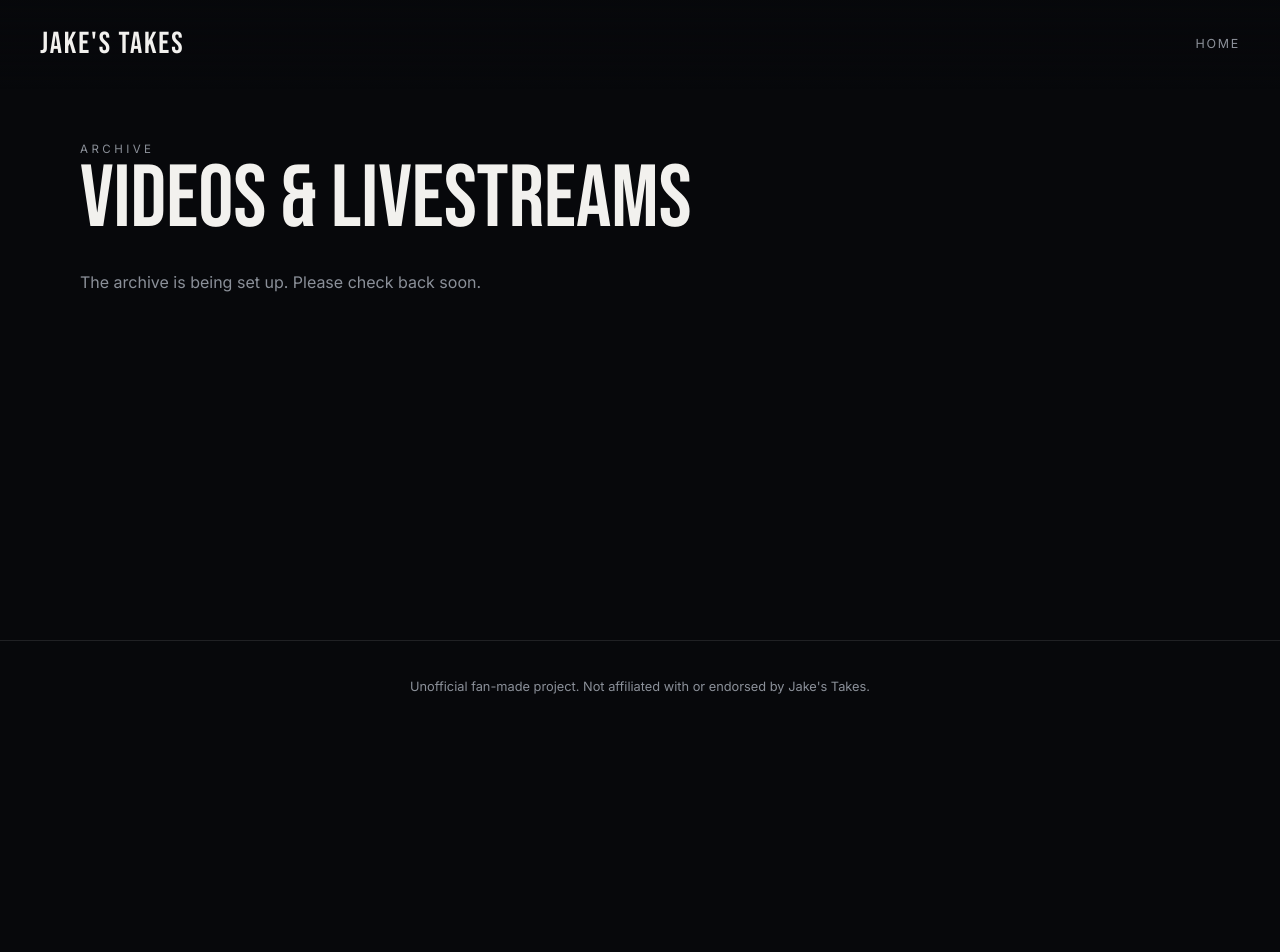
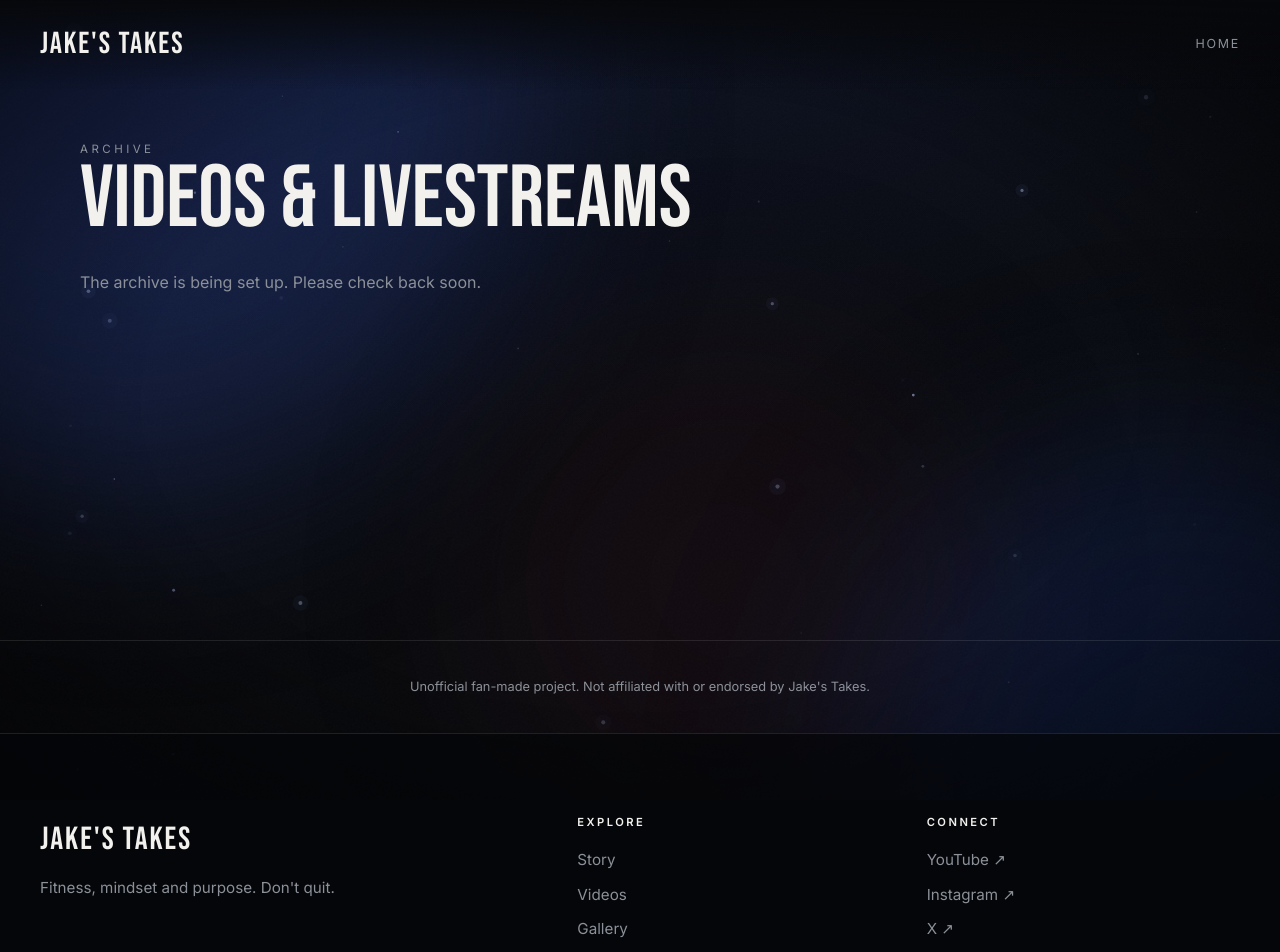
Before and after one commit to aditya20490/jakes-takes, a Next.js app: page /videos in a window 1280 px wide. Shown: the top 952 px of the page. Before the commit the page ends 800 px from the top, so only its background shows below. Built offline with nearby package versions, Linux system fonts and the light colour scheme; no server answers.

Commit message:
Enhance layout with background and footer components
Updated metadata description and added AmbientBackground and Footer components to the layout.

```diff
--- a/app/layout.jsx
+++ b/app/layout.jsx
@@ -1,5 +1,8 @@
 import './globals.css';
+import './site.css';
 import { Bebas_Neue, Inter } from 'next/font/google';
+import AmbientBackground from '../components/AmbientBackground';
+import Footer from '../components/Footer';
 
 const display = Bebas_Neue({
   weight: '400',
@@ -15,15 +18,18 @@
 });
 
 export const metadata = {
-  title: "Jake's Takes (Unofficial Fan Site)",
-  description:
-    "An unofficial fan-made website for Jake's Takes: videos, livestreams, and community.",
+  title: "Jake's Takes",
+  description: 'Videos, livestreams and a community. Fitness, mindset and purpose.',
 };
 
 export default function RootLayout({ children }) {
   return (
     <html lang="en" className={`${display.variable} ${body.variable}`}>
-      <body>{children}</body>
+      <body>
+        <AmbientBackground />
+        {children}
+        <Footer />
+      </body>
     </html>
   );
 }
```
